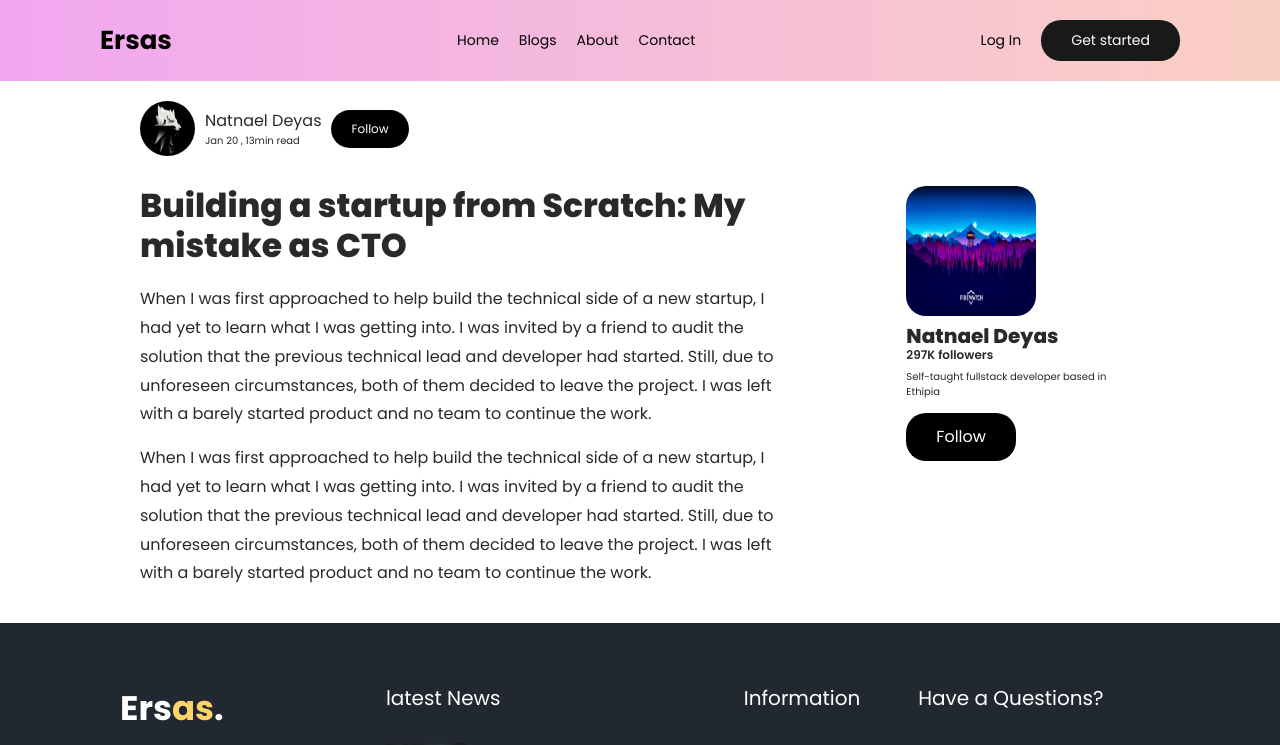
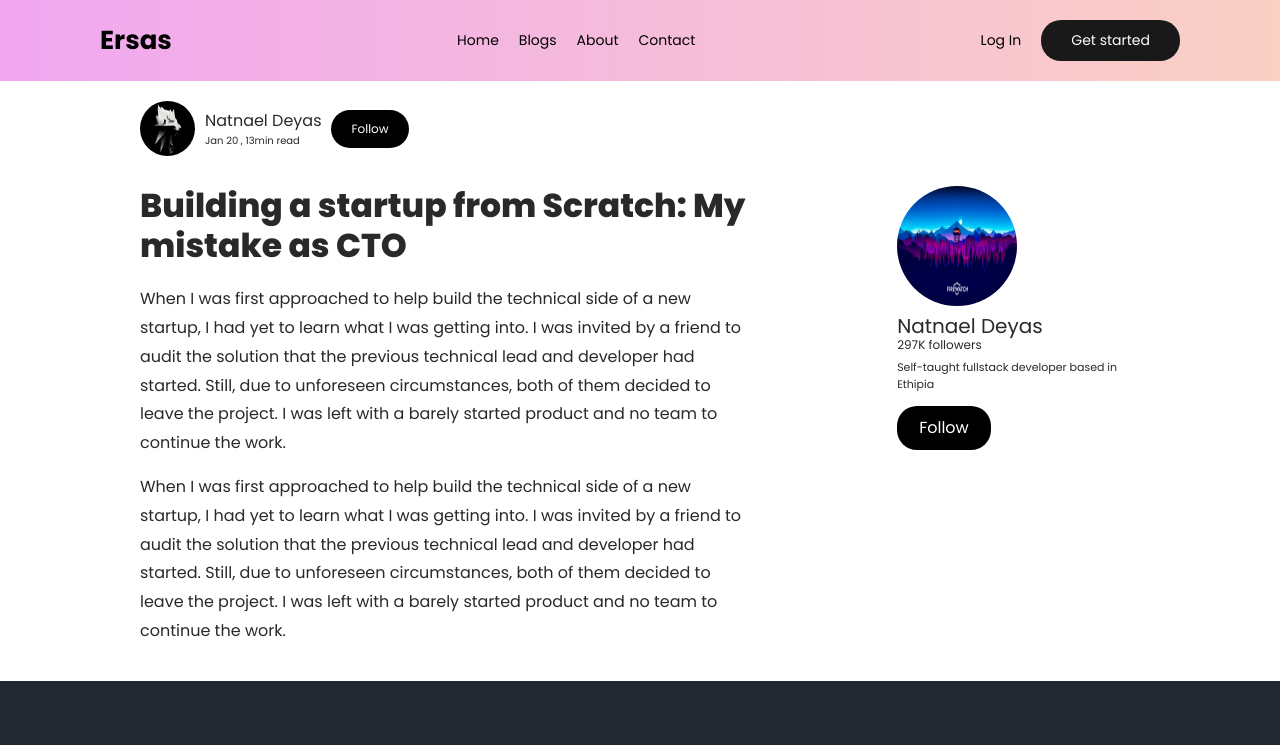
Before and after one commit to Natnael772/ersas, a React (Create React App) app in the folder client/: page / in a window 1280 px wide. Shown: the top 745 px of the page. Built offline with nearby package versions, Linux system fonts and the light colour scheme.

Commit message:
Working on blogdetail component

```diff
--- a/client/src/components/BlogDetail/BlogDetail.css
+++ b/client/src/components/BlogDetail/BlogDetail.css
@@ -49,12 +49,12 @@
 }
 
 .user-img-medium {
-  /* width: 10rem;
-  height: 10rem; */
-  /* border-radius: 50%; */
-  width: 13rem;
-  height: 13rem;
-  border-radius: 2rem;
+  width: 12rem;
+  height: 12rem;
+  border-radius: 50%;
+  /* width: 13rem;
+  height: 13rem; */
+  /* border-radius: 2rem; */
   margin-bottom: 1rem;
 }
 
@@ -62,34 +62,35 @@
   width: 100%;
   display: flex;
   justify-content: flex-start;
-  gap: 10rem;
+  gap: 15rem;
 }
 .sidebars-container {
   width: 30%;
   /* background-color: red; */
-  padding: 0 3rem;
+  /* padding: 0 3rem; */
 }
 .blog-detail-container {
   width: 75%;
 }
 .username-medium {
   font-size: 2rem;
-  font-weight: 800;
+  font-weight: 400;
   line-height: 1;
 }
 .followers-medium {
-  font-weight: 600;
+  /* font-weight: 600; */
   font-size: 1.2rem;
   margin-bottom: 0.5rem;
 }
 .bios-medium {
   margin-bottom: 1.4rem;
+  font-size: 1.1rem;
 }
 .btn-follow-big {
   background-color: #000;
   border: none;
   color: #fff;
-  padding: 1.2rem 3rem;
+  padding: 1rem 2.2rem;
   border-radius: 2rem;
   font-size: 1.6rem;
 }
--- a/client/src/components/BlogDetail/BlogDetail.js
+++ b/client/src/components/BlogDetail/BlogDetail.js
@@ -66,6 +66,7 @@ const BlogDetail = () => {
             <h3 className="bios-medium">
               Self-taught fullstack developer based in Ethipia
             </h3>
+
             <button className="btn-follow-big">Follow</button>
           </div>
         </div>
```
